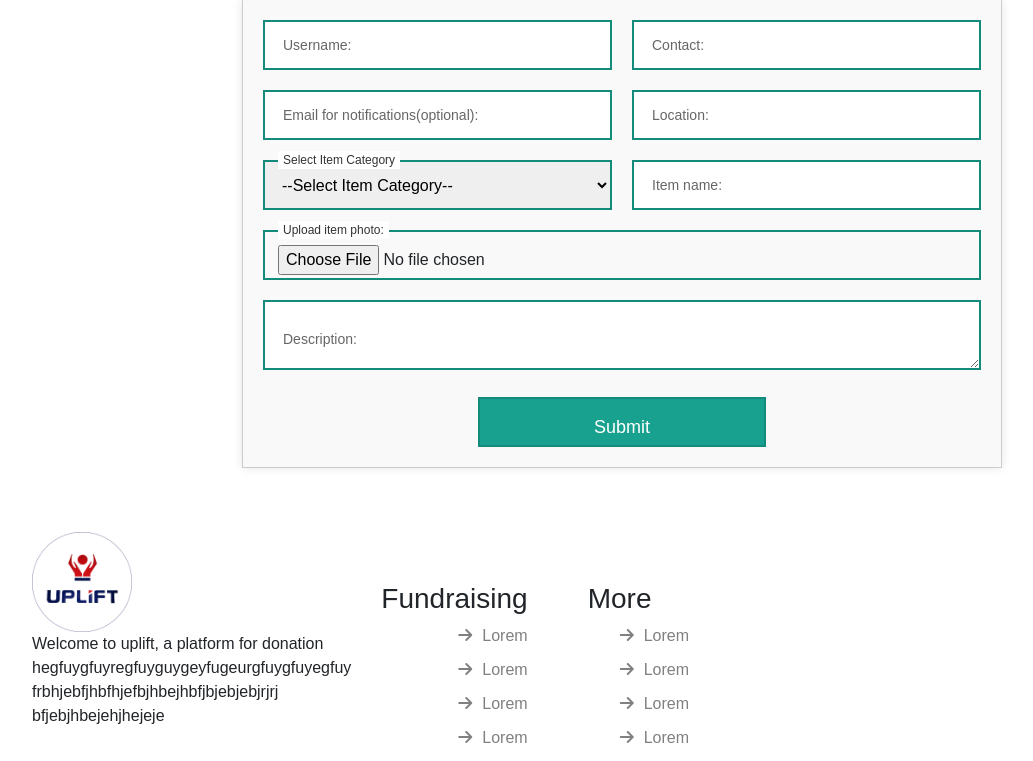
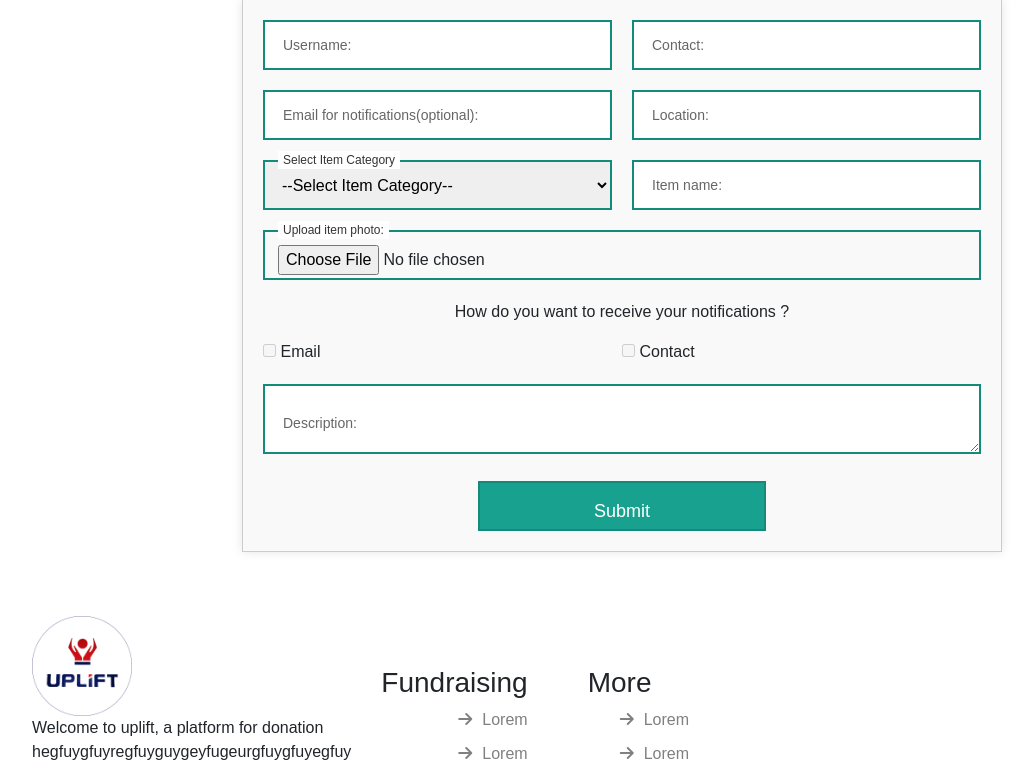
Before and after one commit to ajayjona/life-changingNew, a Django app: page /T_donor/ in a window 1280 px wide. Shown: the part 155-916 px from the top of the page, without its empty margins (18-1051 px from the left). Run offline with Django 5.2, Linux system fonts and the light colour scheme; some libraries are stand-ins or nearby versions.

Commit message:
added checkboxes

```diff
--- a/lifechangingMain/core/models.py
+++ b/lifechangingMain/core/models.py
@@ -28,6 +28,8 @@ class P_donor(models.Model):
     D_contact = models.IntegerField( blank=True, null=True)
     D_description = models.CharField(max_length=600, blank=True, null=True)
     D_date = models.DateTimeField(auto_now_add=True, null=True, blank=True)
+    D_contactcheckbox = models.BooleanField(default=False)
+    D_emailcheckbox = models.BooleanField(default=False)
 
     def __str__(self):
         return self.D_name
@@ -52,7 +54,8 @@ class P_receiver(models.Model):
     R_description = models.CharField(max_length=600, blank=True, null=True)
     R_location = models.CharField(max_length=100, blank=True, null=True)
     R_date = models.DateTimeField(auto_now_add=True, null=True, blank=True)
-
+    R_contactcheckbox = models.BooleanField(default=False)
+    R_emailcheckbox = models.BooleanField(default=False)
     def __str__(self):
         return self.R_name
 
@@ -83,6 +86,8 @@ class T_donor(models.Model):
     td_photo_logo = models.ImageField(upload_to='images/',blank=True, null=True)
     td_description = models.TextField( blank=True, null=True)
     td_date = models.DateTimeField(auto_now_add=True, null=True, blank=True)
+    td_contactcheckbox = models.BooleanField(default=False)
+    td_emailcheckbox = models.BooleanField(default=False)
 
     def __str__(self):
         return self.td_name
--- a/lifechangingMain/core/static/css/style.css
+++ b/lifechangingMain/core/static/css/style.css
@@ -286,7 +286,23 @@ textarea {
 .form-group input[type="submit"]:hover {
     background-color: rgb(20, 138, 122);
 }
+.form-row2 {
+    display: flex;
+    justify-content: space-between;
+    margin-bottom: 20px;
+    flex-wrap: wrap;
+}
 
+.form-row2 .form-group2 {
+    flex: 1;
+    margin-right: 20px;
+    position: relative;
+    /* Position relative for label positioning */
+}
+
+.form-row2 .form-grou2p:last-child {
+    margin-right: 0;
+}
 /*label{
     display: block;
     color: #f0f8ff;
--- a/lifechangingMain/core/templates/T_donor.html
+++ b/lifechangingMain/core/templates/T_donor.html
@@ -58,6 +58,17 @@
                           <label for="photo">Upload item photo:</label>
                         </div>
                     </div>
+                    <p style='text-align: center;'>How do you want to receive your notifications ?</p>
+                    <div class="form-row2">
+                      <div class="form-group2">
+                        <input type="checkbox" id="emailCheckbox" name="td_emailcheckbox" value="Bike">
+                        <label for="emailCheckbox">Email</label>
+                      </div>
+                      <div class="form-group2 input-container">
+                        <input type="checkbox" id="contactCheckbox" name="td_contactcheckbox" value="Bike">
+                        <label for="contactCheckbox">Contact</label>
+                      </div>
+                    </div>
                     <div class="form-row">
                         <div class="form-group">
                           <textarea name="text" id="describe" name="td_description" placeholder=" " required></textarea>
@@ -70,4 +81,30 @@
                 </form>
             </div>
         </div>
+        <script>
+          function toggleCheckbox(inputId, checkboxId) {
+            const inputField = document.getElementById(inputId);
+            const checkbox = document.getElementById(checkboxId);
+
+            checkbox.disabled = inputField.value.trim() === '';
+          }
+
+          document.addEventListener('DOMContentLoaded', function() {
+            // List of input and checkbox pairs
+            const pairs = [
+              { inputId: 'email', checkboxId: 'emailCheckbox' },
+              { inputId: 'contact', checkboxId: 'contactCheckbox' }
+            ];
+
+            pairs.forEach(pair => {
+              // Initial check when the page loads
+              toggleCheckbox(pair.inputId, pair.checkboxId);
+
+              // Add event listeners for real-time validation
+              document.getElementById(pair.inputId).addEventListener('input', function() {
+                toggleCheckbox(pair.inputId, pair.checkboxId);
+              });
+            });
+          });
+        </script>
 {% endblock %}
```
Also changed, not shown: lifechangingMain/core/templates/t_receiver.html (+37 -0 lines), lifechangingMain/core/migrations/0005_p_donor_d_contactcheckbox_p_donor_d_emailcheckbox_and_more.py (added), lifechangingMain/db.sqlite3.
